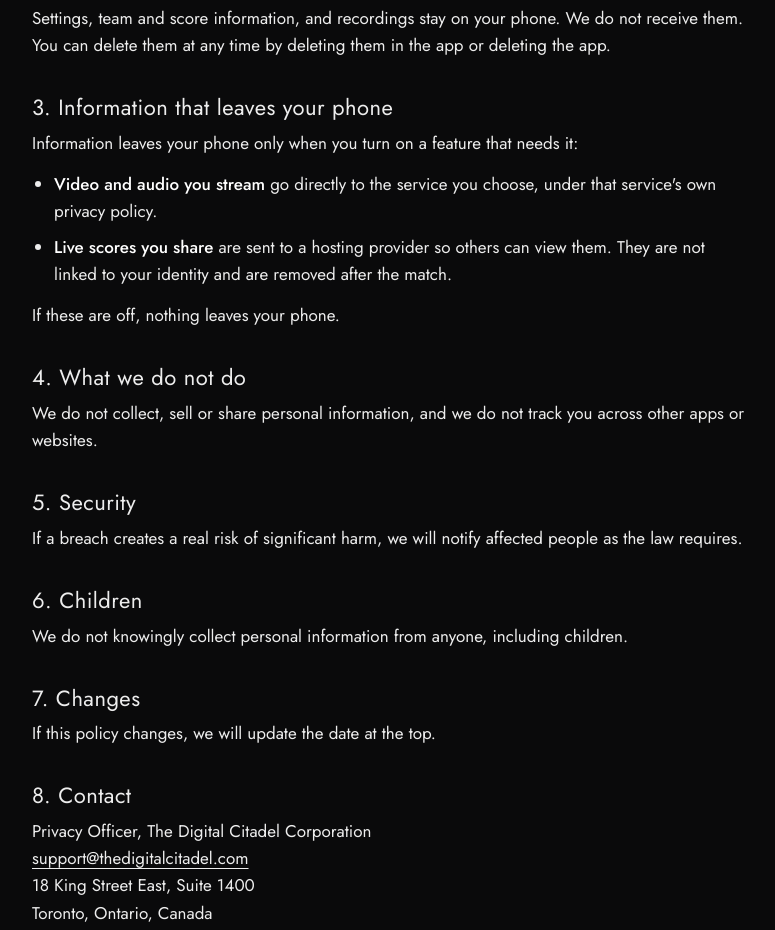
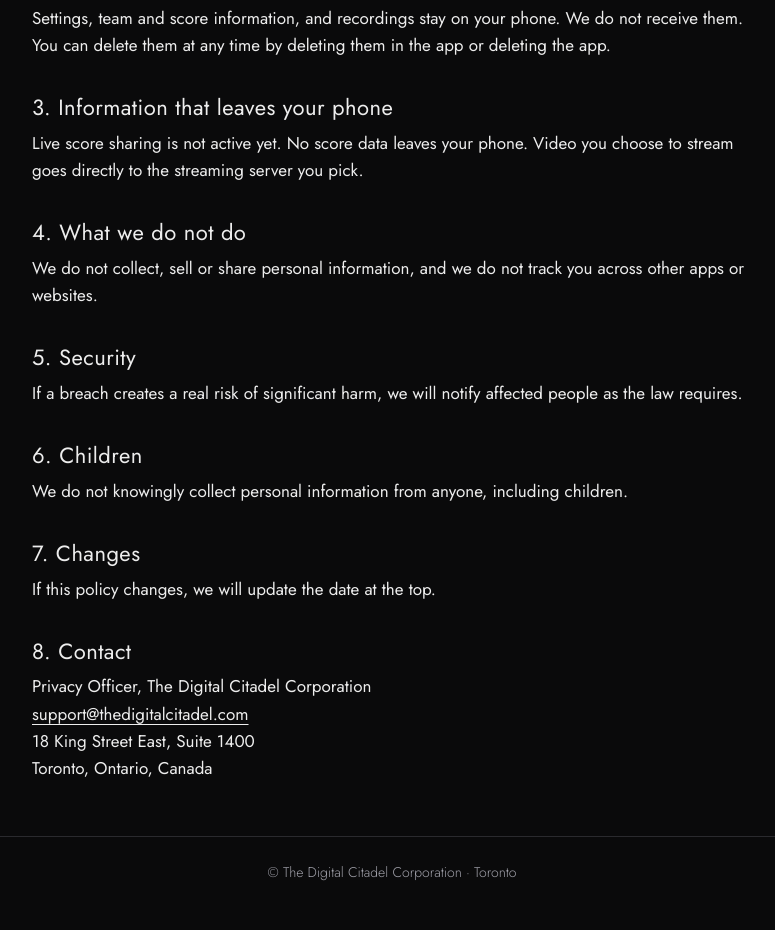
Before and after one commit to thedigitalcitadel/thedigitalcitadel.github.io, a plain HTML site: page kickflicks/privacy/index.html in a window 1280 px wide. Shown: the part 985-1915 px from the top of the page, without its empty margins (248-1023 px from the left). Drawn offline with Linux system fonts and the light colour scheme.

Commit message:
Kick Flicks privacy: correct section 3

```diff
--- a/kickflicks/privacy/index.html
+++ b/kickflicks/privacy/index.html
@@ -25,12 +25,7 @@
 <h2 class="s" id="s2">2. Information on your phone</h2>
 <p>Settings, team and score information, and recordings stay on your phone. We do not receive them. You can delete them at any time by deleting them in the app or deleting the app.</p>
 <h2 class="s" id="s3">3. Information that leaves your phone</h2>
-<p>Information leaves your phone only when you turn on a feature that needs it:</p>
-<ul>
-<li><strong>Video and audio you stream</strong> go directly to the service you choose, under that service's own privacy policy.</li>
-<li><strong>Live scores you share</strong> are sent to a hosting provider so others can view them. They are not linked to your identity and are removed after the match.</li>
-</ul>
-<p>If these are off, nothing leaves your phone.</p>
+<p>Live score sharing is not active yet. No score data leaves your phone. Video you choose to stream goes directly to the streaming server you pick.</p>
 <h2 class="s" id="s4">4. What we do not do</h2>
 <p>We do not collect, sell or share personal information, and we do not track you across other apps or websites.</p>
 <h2 class="s" id="s5">5. Security</h2>
```
